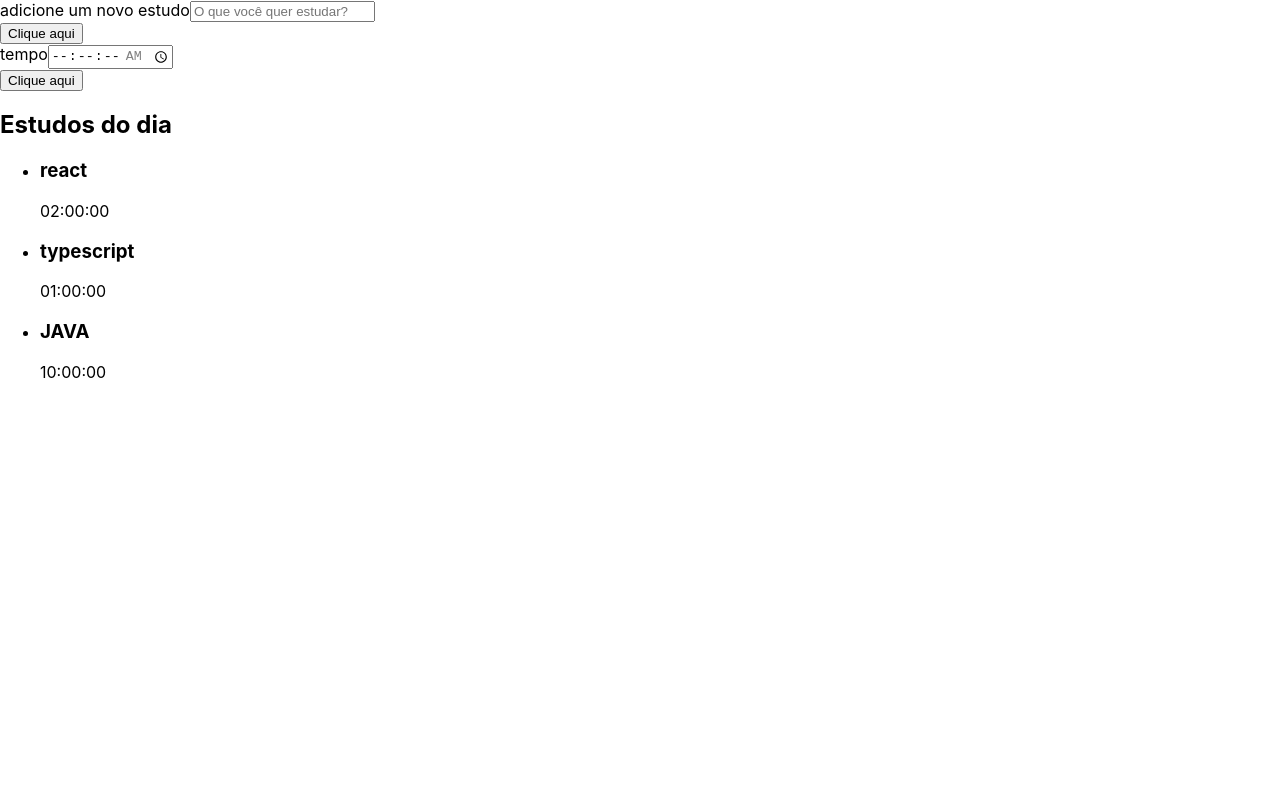
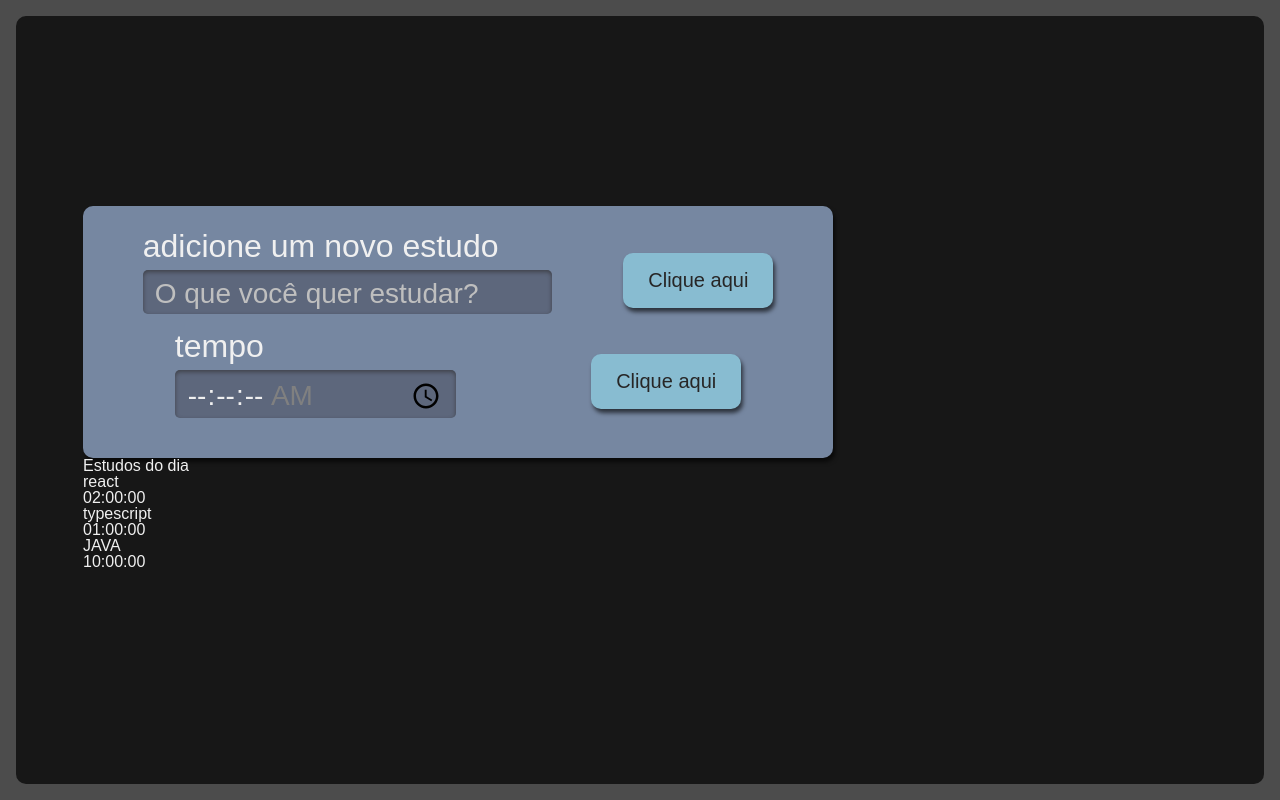
Before and after one commit to leviutima/PomodoroStudies, a React (Create React App) app: page / in a window 1280 px wide. Built offline with nearby package versions, Linux system fonts and the light colour scheme.

Commit message:
estilizando com SCSS e MODULE.CSS

```diff
--- a/package.json
+++ b/package.json
@@ -39,5 +39,8 @@
       "last 1 firefox version",
       "last 1 safari version"
     ]
+  },
+  "devDependencies": {
+    "sass": "^1.75.0"
   }
 }
--- a/src/App.tsx
+++ /dev/null
@@ -1,19 +0,0 @@
-import React from 'react';
-import Botao from './components/Botao/Index';
-import Formulario from './components/Formulario/Index';
-import Lista from './components/Lista/Index';
-
-
-
-function App() {
-  return (
-    <div className="App">
-      <header className="App-header">
-        <Formulario/>
-        <Lista/>
-      </header>
-    </div>
-  );
-}
-
-export default App;
--- /dev/null
+++ b/src/components/Botao/Botao.module.css
@@ -0,0 +1,11 @@
+.botao{
+    align-self: center;
+    background-color: #88bcd1;
+    border-radius: 10px;
+    box-shadow: 2px 4px 4px #0000009F;
+    color: #272626;
+    cursor: pointer;
+    font-size: 1.25rem;
+    padding: 16px;
+    width: 150px;
+}
--- a/src/components/Botao/Index.tsx
+++ b/src/components/Botao/Index.tsx
@@ -1,6 +1,8 @@
+import styles from './Botao.module.css'
+
 function Botao () {
     return(
-        <button>Clique aqui</button>
+        <button className={styles.botao}>Clique aqui</button>
     )
 }
 
--- a/src/components/Formulario/Index.tsx
+++ b/src/components/Formulario/Index.tsx
@@ -1,9 +1,10 @@
 import Botao from "../Botao/Index"
+import './style.scss'
 
 function Formulario (){
     return(
-        <form>
-            <div>
+        <form className="novaTarefa">
+            <div className="inputContainer">
                 <label htmlFor="tarefa">
                     adicione um novo estudo
                 </label>
@@ -14,7 +15,7 @@
                 />
             </div>
             <Botao/>
-            <div>
+            <div className="inputContainer">
                 <label htmlFor="tempo">
                     tempo
                 </label>
--- /dev/null
+++ b/src/components/Formulario/style.scss
@@ -0,0 +1,61 @@
+.novaTarefa {
+    display:flex;
+    flex-direction: column;
+    grid-area: nova-tarefa;
+    background-color: #7687A1;
+    border-radius: 10px;
+    box-shadow: 2px 4px 4px #0000009F;
+    padding: 12px;
+
+    .inputContainer {
+      display: flex;
+      flex-direction: column;
+      width: 100%;
+      margin-bottom: 16px;
+
+      label {
+        margin-bottom: 8px;
+        font-size: 1.25rem;
+      }
+
+      input {
+        width: 100%;
+        padding: 8px 12px 4px;
+        box-sizing: border-box;
+        border: unset;
+        border-radius: 5px;
+        background-color: #5D677C;
+        box-shadow: 0px 2px 4px #2D2B2B9F inset;
+
+        &::placeholder {
+          color: #BFBFBF;
+        }
+      }
+    }
+
+    @media screen and (min-width: 1280px) {
+      flex-direction: row;
+      flex-wrap: wrap;
+      justify-content: space-around;
+      font-size: 2.25rem;
+      padding: 24px;
+      box-sizing: border-box;
+
+      .inputContainer {
+        width: calc(60% - 12px);
+
+        &:last-of-type {
+          width: 40%;
+        }
+
+        label {
+          font-size: 2rem;
+        }
+
+        input {
+          height: 100%;
+          font-size: 1.75rem;
+        }
+      }
+    }
+  }
--- a/src/components/Lista/Index.tsx
+++ b/src/components/Lista/Index.tsx
@@ -2,7 +2,7 @@
 function Lista (){
     const tarefas = [{
         tarefa: 'react',
-        tempo: '02:00:00'
+        tempo: '02:00:00',
     },{
         tarefa: 'typescript',
         tempo: '01:00:00'
@@ -18,7 +18,7 @@
             <h2>Estudos do dia</h2>
             <ul>
                 {tarefas.map((item, index) => (
-                      <li>
+                      <li key={index}>
                         <h3>
                             {item.tarefa}
                         </h3>
--- a/src/index.css
+++ b/src/index.css
@@ -1,13 +1,95 @@
+html, body, div, span, applet, object, iframe,
+h1, h2, h3, h4, h5, h6, p, blockquote, pre,
+a, abbr, acronym, address, big, cite, code,
+del, dfn, em, img, ins, kbd, q, s, samp,
+small, strike, strong, sub, sup, tt, var,
+b, u, i, center,
+dl, dt, dd, ol, ul, li,
+fieldset, form, label, legend,
+table, caption, tbody, tfoot, thead, tr, th, td,
+article, aside, canvas, details, embed,
+figure, figcaption, footer, header, hgroup,
+menu, nav, output, ruby, section, summary,
+time, mark, audio, video {
+	margin: 0;
+	padding: 0;
+	border: 0;
+	font-size: 100%;
+	font: inherit;
+	vertical-align: baseline;
+}
+/* HTML5 display-role reset for older browsers */
+article, aside, details, figcaption, figure,
+footer, header, hgroup, menu, nav, section {
+	display: block;
+}
 body {
-  margin: 0;
-  font-family: -apple-system, BlinkMacSystemFont, 'Segoe UI', 'Roboto', 'Oxygen',
-    'Ubuntu', 'Cantarell', 'Fira Sans', 'Droid Sans', 'Helvetica Neue',
-    sans-serif;
-  -webkit-font-smoothing: antialiased;
-  -moz-osx-font-smoothing: grayscale;
+	line-height: 1;
+}
+ol, ul {
+	list-style: none;
+}
+blockquote, q {
+	quotes: none;
+}
+blockquote:before, blockquote:after,
+q:before, q:after {
+	content: '';
+	content: none;
+}
+table {
+	border-collapse: collapse;
+	border-spacing: 0;
 }
 
-code {
-  font-family: source-code-pro, Menlo, Monaco, Consolas, 'Courier New',
-    monospace;
+
+input {
+	font-family: inherit;
+	font-size: inherit;
+	font-weight: inherit;
+	color: inherit;
 }
+
+button {
+	border: unset;
+	background-color: unset;
+	font-family: inherit;
+	font-size: inherit;
+	font-weight: inherit;
+	color: inherit;
+}
+
+@import url('https://fonts.googleapis.com/css2?family=Manjari&display=swap');
+
+body {
+	display: flex;
+	justify-content: center;
+	font-family: 'Manjari', sans-serif;
+	color: #F0F0F0;
+	background-color: #4C4C4C;
+	height: 100%;
+	width: 100%;
+	padding: 16px;
+	box-sizing: border-box;
+}
+
+#root {
+	width: 100%;
+}
+
+::-webkit-scrollbar {
+	width: 8px;
+}
+
+::-webkit-scrollbar-track {
+	background: unset;
+}
+
+::-webkit-scrollbar-thumb {
+	border-radius: 4px;
+	background: #888;
+}
+
+::-webkit-scrollbar-thumb:hover {
+	background: #555;
+}
--- a/src/index.tsx
+++ b/src/index.tsx
@@ -1,7 +1,7 @@
 import React from 'react';
 import ReactDOM from 'react-dom/client';
 import './index.css';
-import App from './App';
+import App from './pages/App';
 
 
 const root = ReactDOM.createRoot(
--- /dev/null
+++ b/src/pages/App.tsx
@@ -0,0 +1,20 @@
+import React from 'react';
+import Botao from '../components/Botao/Index';
+import Formulario from '../components/Formulario/Index';
+import Lista from '../components/Lista/Index';
+import './style.scss'
+
+
+
+function App() {
+  return (
+    <div className="AppStyle">
+      <header className="App-header">
+        <Formulario/>
+        <Lista/>
+      </header>
+    </div>
+  );
+}
+
+export default App;
--- /dev/null
+++ b/src/pages/style.scss
@@ -0,0 +1,30 @@
+.AppStyle {
+    display: grid;
+    grid-template-rows: min-content min-content auto;
+    grid-template-areas:
+    "nova-tarefa"
+    "cronometro"
+    "tarefas"
+    ;
+    row-gap: 24px;
+    min-width: 320px;
+    min-height: calc(100vh - 32px);
+    width: 100%;
+    padding: 32px;
+    box-sizing: border-box;
+    border-radius: 10px;
+    background-color: #171717;
+
+    @media screen and (min-width:1280px)  {
+      grid-template-areas:
+      "nova-tarefa tarefas"
+      "cronometro tarefas"
+      ;
+      column-gap: 64px;
+      grid-template-rows: min-content min-content;
+      grid-template-columns: 750px 300px;
+      justify-content: center;
+      align-content: center;
+      padding: 64px;
+    }
+  }
```
Also changed, not shown: 1 other file (tests, documents, lock files or other folders).
